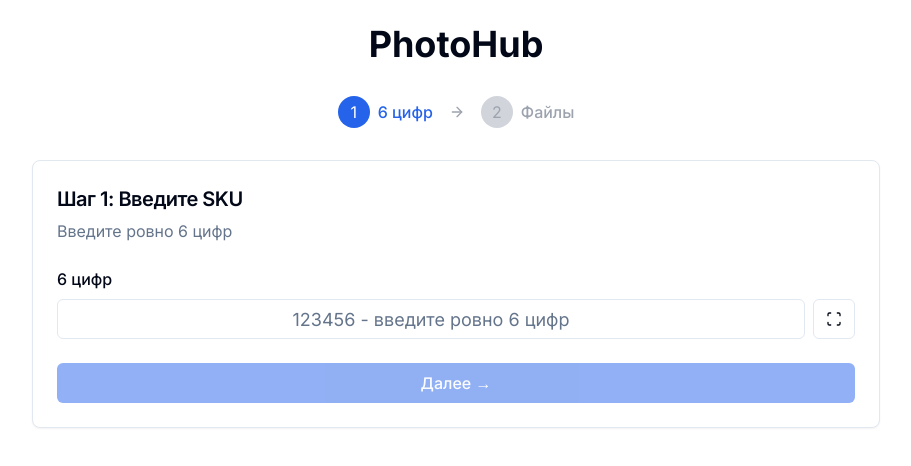
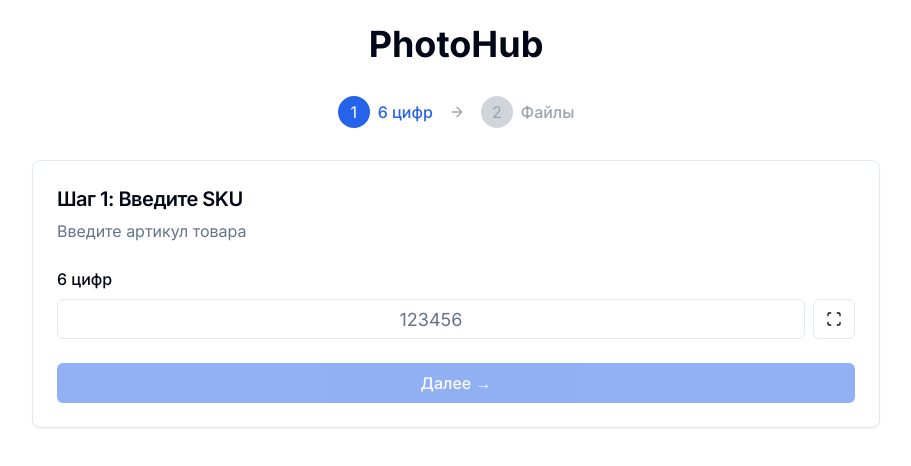
Before and after one commit to Yarch1ks/PhotoHub, a Next.js app: page / in a window 1280 px wide. Shown: the top 466 px of the page, without its empty margins (184-1095 px from the left). Built offline with nearby package versions, Linux system fonts and the light colour scheme.

Commit message:
Revert SKU step title to original

```diff
--- a/app/page.tsx
+++ b/app/page.tsx
@@ -75,7 +75,7 @@ export default function HomePage() {
     if (!sku.trim()) {
       toast({
         title: 'Ошибка',
-        description: 'Введите 6 цифр',
+        description: 'Введите правильный SKU',
         variant: 'destructive',
       })
       return
@@ -213,7 +213,7 @@ export default function HomePage() {
               Шаг 1: Введите SKU
             </CardTitle>
             <CardDescription className="text-sm sm:text-base">
-              Введите ровно 6 цифр
+              Введите артикул товара
             </CardDescription>
           </CardHeader>
           <CardContent className="space-y-6">
@@ -224,7 +224,7 @@ export default function HomePage() {
                   id="sku"
                   value={sku}
                   onChange={(e) => handleSkuChange(e.target.value)}
-                  placeholder="123456 - введите ровно 6 цифр"
+                  placeholder="123456"
                   maxLength={6}
                   className="flex-1 text-center text-base sm:text-lg px-3 py-2"
                 />
```
